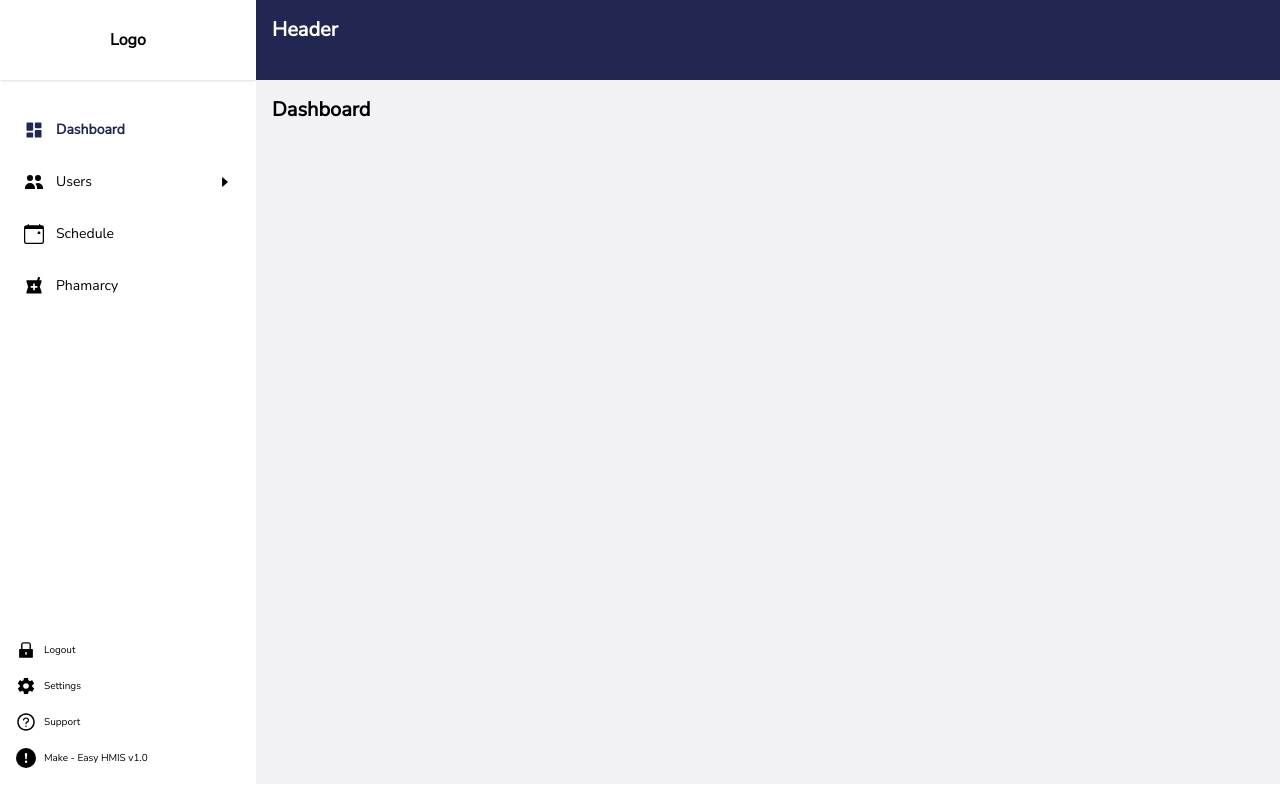
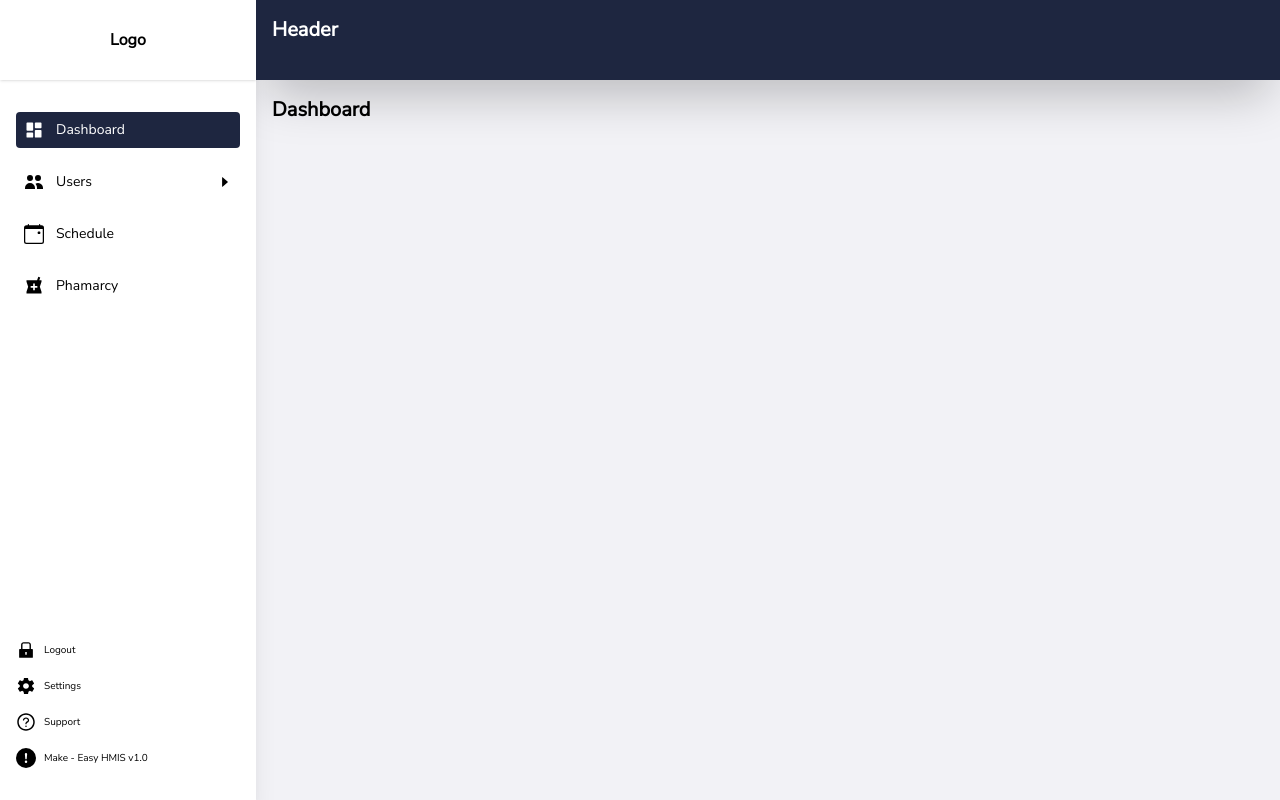
Before and after one commit to Marcos8060/dashboard-template, a Next.js app: page /dashboard in a window 1280 px wide. Built offline with nearby package versions, Linux system fonts and the light colour scheme; a web font is replaced by a local one.

Commit message:
made polished sidebar

```diff
--- a/src/components/layout/index.js
+++ b/src/components/layout/index.js
@@ -1,16 +1,16 @@
 import React, { useState, ReactNode, useRef } from "react";
-import Header from "../header";
-import Sidebar from "../sidebar";
+import Header from "./header";
+import Sidebar from "./sidebar";
 
-const Layout = ({ children }) => {
+const DashboardLayout = ({ children }) => {
   const [collapsed, setCollapsed] = useState(false);
 
   return (
-    <div className="flex h-screen overflow-hidden">
+    <div className="flex h-screen overflow-hidden bg-background">
       <div
         className={`${
           collapsed ? "w-16" : "w-64"
-        } h-screen md:block hidden`}
+        } h-screen md:block hidden bg-white`}
       >
         <Sidebar
           collapsed={collapsed}
@@ -20,10 +20,10 @@ const Layout = ({ children }) => {
 
       <div className="flex-1 overflow-y-auto">
         <Header collapsed={collapsed} />
-        <div className="bg-background p-4">{children}</div>
+        <div className=" p-4">{children}</div>
       </div>
     </div>
   );
 };
 
-export default Layout;
+export default DashboardLayout;
--- a/src/components/sidebar/index.js
+++ b/src/components/layout/sidebar/index.js
@@ -2,7 +2,7 @@ import React, { useState } from "react";
 import { AiFillLock, AiOutlineQuestionCircle } from "react-icons/ai";
 import { BsFillExclamationCircleFill } from "react-icons/bs";
 import { IoMdSettings } from "react-icons/io";
-import { menus } from "@/utils/menu";
+import { menus } from "@/assets/menu";
 import MenuChild from "./menu-children";
 
 const Sidebar = () => {
@@ -10,7 +10,7 @@ const Sidebar = () => {
 
   return (
     <>
-      <section className="">
+      <section className="shadow-xl">
         <header className="h-[10vh] shadow flex items-center justify-center font-bold">
           <h1>Logo</h1>
         </header>
--- a/src/components/sidebar/menu-children.js
+++ b/src/components/layout/sidebar/menu-children.js
@@ -36,7 +36,7 @@ const MenuChild = ({ collapsed, menu, index }) => {
       ) : (
         <>
           <Link
-            className={`${currentPath === menu.href ? 'text-primary font-semibold' : ''} flex text-sm items-center gap-2 hover:bg-yellow hover:text-black rounded py-2 px-2`}
+            className={`${currentPath === menu.href ? 'bg-primary text-white' : ''} flex text-sm items-center gap-2 hover:bg-yellow hover:text-black rounded py-2 px-2`}
             href={menu.href}
           >
             <span className="w-6">{menu.icon}</span>{" "}
--- a/src/pages/dashboard/index.js
+++ b/src/pages/dashboard/index.js
@@ -1,5 +1,5 @@
 import React from 'react'
-import Layout from '@/components/layout'
+import DashboardLayout from '@/components/layout'
 
 const Dashboard = () => {
   return (
@@ -11,7 +11,7 @@ const Dashboard = () => {
 
 
 Dashboard.getLayout = (page) =>(
-  <Layout>{page}</Layout>
+  <DashboardLayout>{page}</DashboardLayout>
 )
 
 export default Dashboard
--- a/src/pages/dashboard/users/all-users.js
+++ b/src/pages/dashboard/users/all-users.js
@@ -1,5 +1,5 @@
 import React from 'react'
-import Layout from '@/components/layout'
+import DashboardLayout from '@/components/layout'
 
 const AllUsers = () => {
   return (
@@ -9,6 +9,6 @@ const AllUsers = () => {
 
 
 AllUsers.getLayout = (page) =>(
-    <Layout>{page}</Layout>
+    <DashboardLayout>{page}</DashboardLayout>
 )
 export default AllUsers
--- a/src/pages/dashboard/users/approved-users.js
+++ b/src/pages/dashboard/users/approved-users.js
@@ -1,5 +1,5 @@
 import React from 'react'
-import Layout from '@/components/layout'
+import DashboardLayout from '@/components/layout'
 
 const ApprovedUsers = () => {
   return (
@@ -8,7 +8,7 @@ const ApprovedUsers = () => {
 }
 
 ApprovedUsers.getLayout = (page) => (
-    <Layout>{page}</Layout>
+    <DashboardLayout>{page}</DashboardLayout>
 )
 
 export default ApprovedUsers
--- a/src/pages/dashboard/users/index.js
+++ b/src/pages/dashboard/users/index.js
@@ -1,5 +1,5 @@
 import React from 'react'
-import Layout from '@/components/layout'
+import DashboardLayout from '@/components/layout'
 
 const Users = () => {
   return (
@@ -8,7 +8,7 @@ const Users = () => {
 }
 
 Users.getLayout = (page) =>(
-    <Layout>{page}</Layout>
+    <DashboardLayout>{page}</DashboardLayout>
 )
 
 export default Users
--- a/tailwind.config.js
+++ b/tailwind.config.js
@@ -7,7 +7,7 @@ module.exports = {
   ],
   theme: {
     colors:{
-      primary: '#212751',
+      primary: '#1E2640',
       white: '#ffffff',
       background: '#F2F2F6',
     }
```
Also changed, not shown: package.json (+7 -0 lines), src/assets/menu.js (renamed from src/utils/menu.js), src/components/layout/header.js (renamed from src/components/header.js), 1 other file (tests, documents, lock files or other folders).
